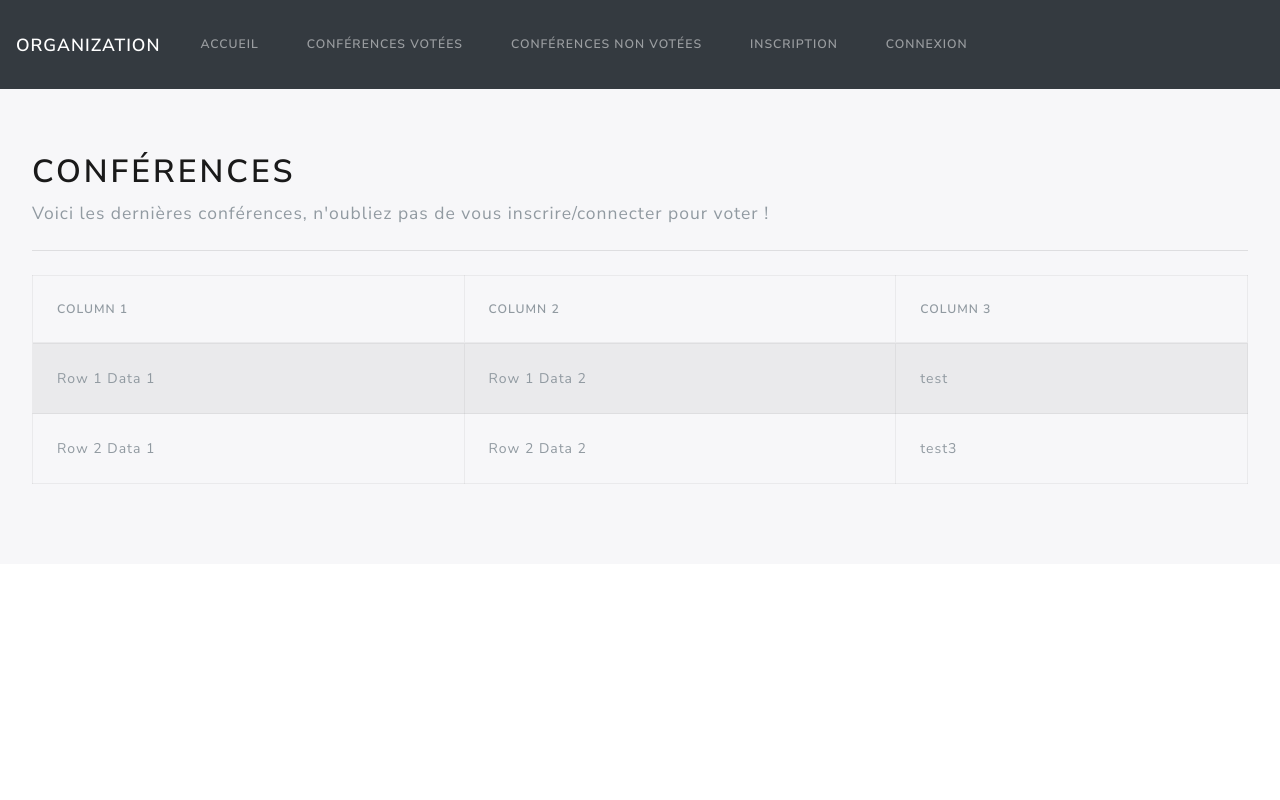
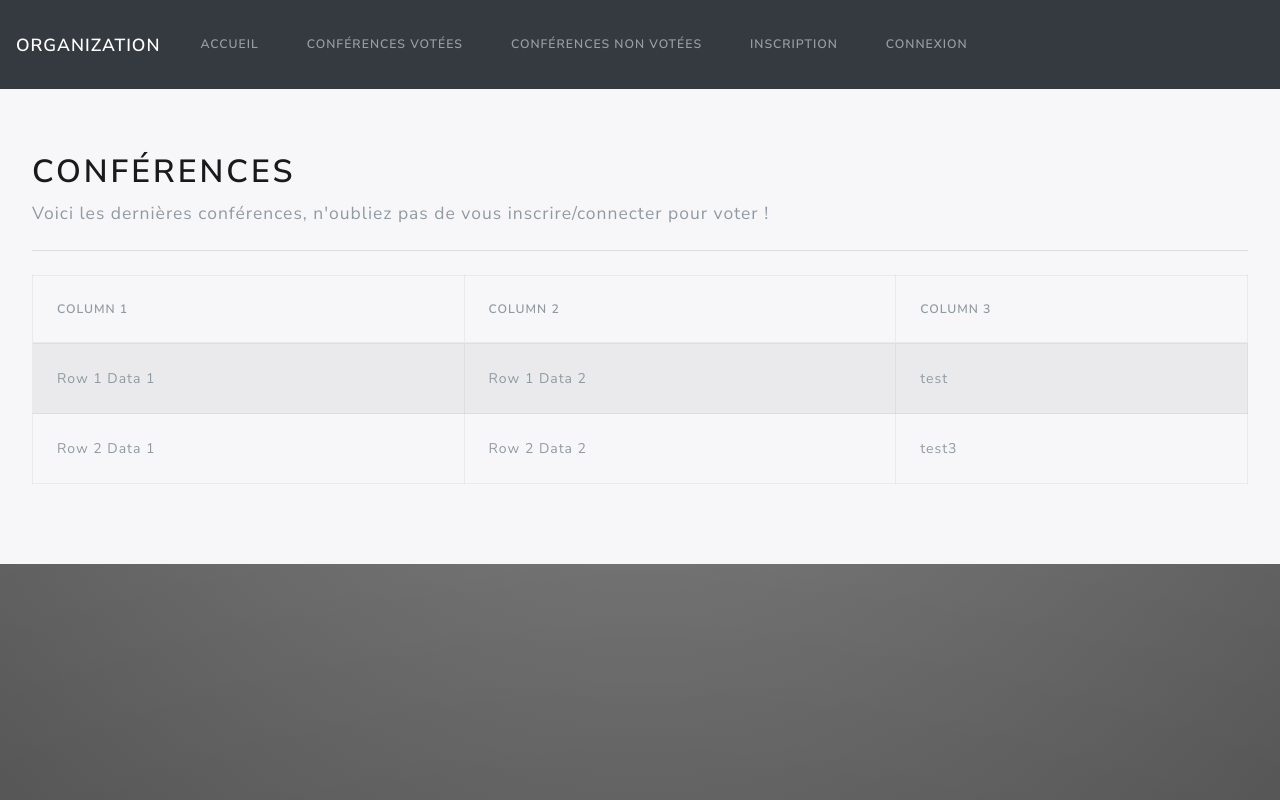
Before and after one commit to hoprikoma/Projet1, a PHP site: page /src/vue/index.php in a window 1280 px wide. Run offline with PHP 8.4, Linux system fonts and the light colour scheme; some libraries are stand-ins or nearby versions.

Commit message:
Ajout de css

```diff
--- a/css/custom.css
+++ b/css/custom.css
@@ -1,3 +1,9 @@
+html {
+    height: 100%;
+    background: linear-gradient(to bottom, rgba(255,255,255,0.15) 0%, rgba(0,0,0,0.15) 100%), radial-gradient(at top center, rgba(255,255,255,0.40) 0%, rgba(0,0,0,0.40) 120%) #989898;
+    background-blend-mode: multiply,multiply;
+}
+
 tr:hover {
     box-shadow: 0px 0px 3px 0px inset black;
 }
```
